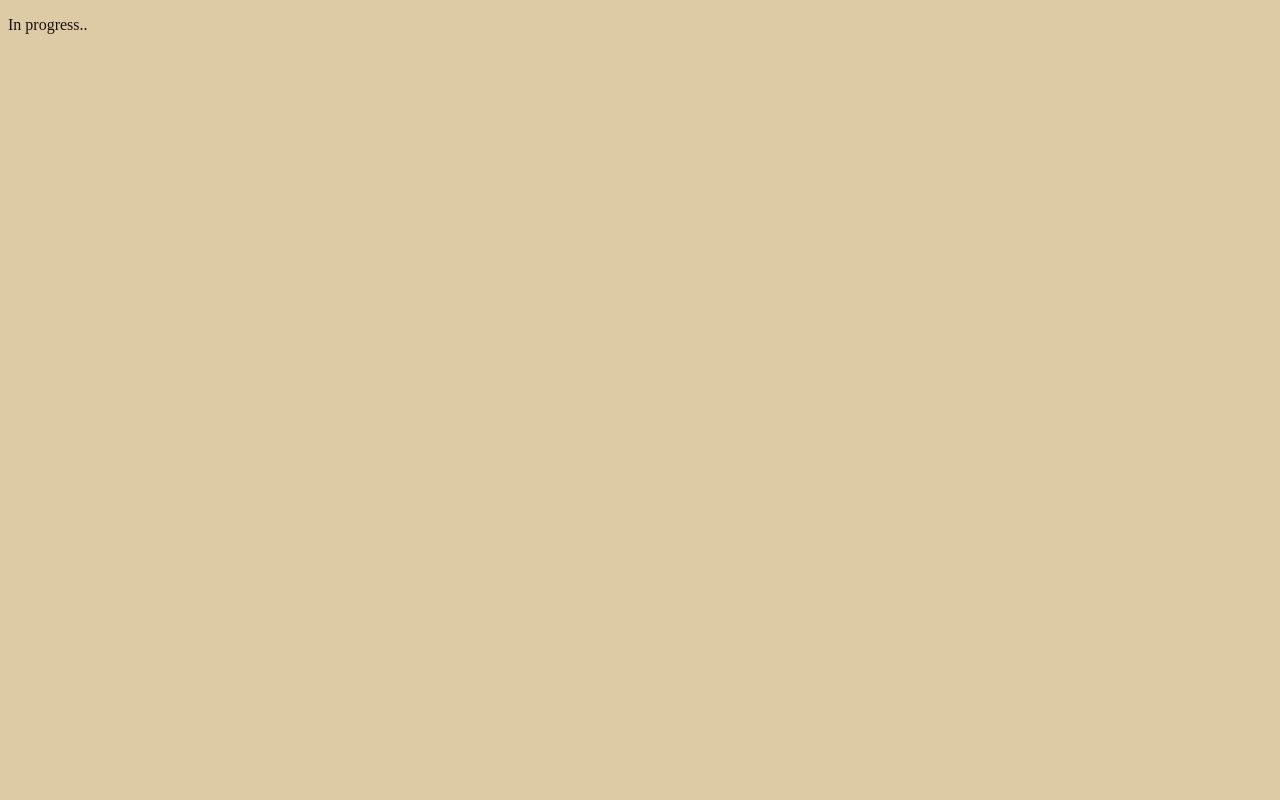
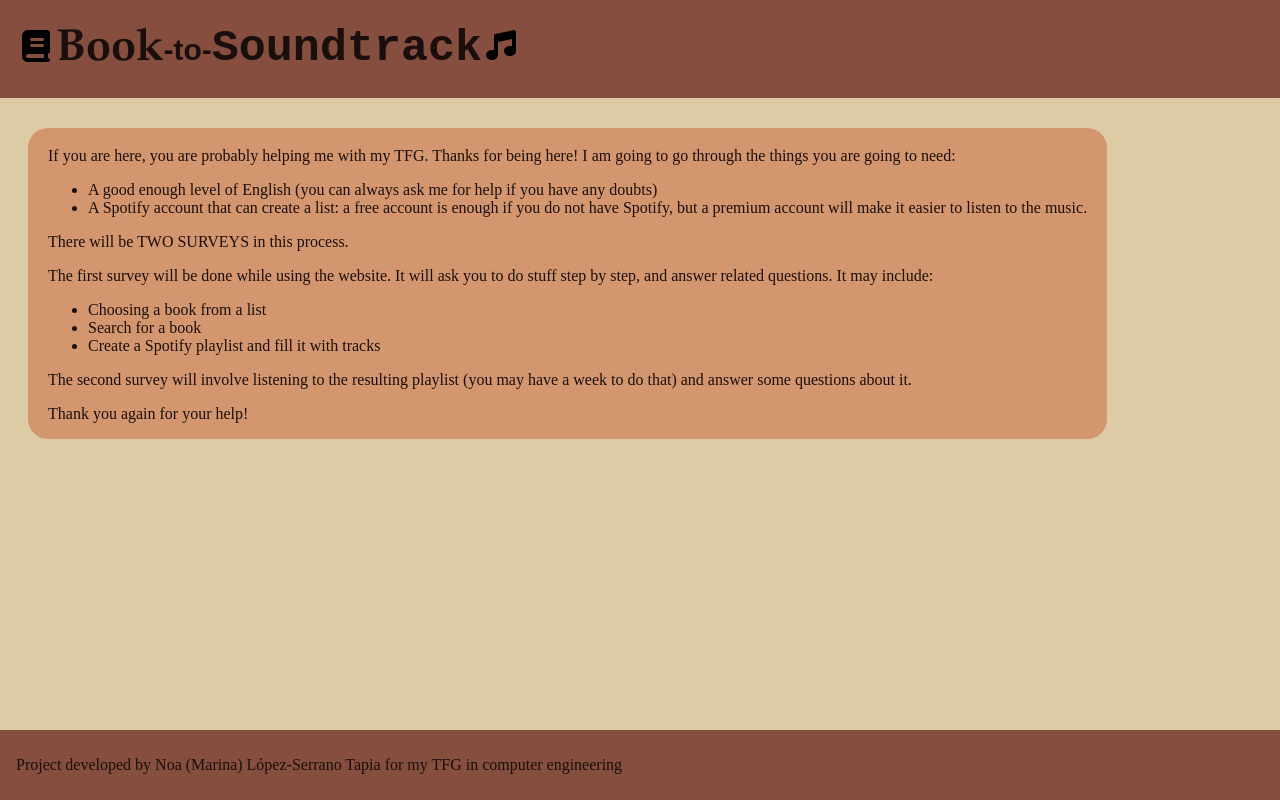
Before and after one commit to anovaseta/TFG-Book-to-Soundtrack, a React (Vite) app in the folder tfg_myproject/tfg_webpage/webapp-frontend-react/: page /instructions in a window 1280 px wide. Built offline with nearby package versions, Linux system fonts and the light colour scheme.

Commit message:
minor changes

```diff
--- a/tfg_myproject/tfg_webpage/webapp-frontend-react/src/views/chooseBook/bookList.jsx
+++ b/tfg_myproject/tfg_webpage/webapp-frontend-react/src/views/chooseBook/bookList.jsx
@@ -117,7 +117,7 @@ function BookList() {
         }
         {dataFraction != null &&
           <div className='choose-book-list-list-books'>
-            <p>Showing books {listIndex*50+1}-{Math.min((listIndex+1)*50, 635)} of {data.length}</p>
+            <p>Showing books {listIndex*50+1}-{Math.min((listIndex+1)*50, 635)} of {data.length}. Books are ordered by author's name.</p>
             {dataFraction && dataFraction.map((d) => (
               <div className={'choose-book-list-list-books-div-' + d[0]}>
                 {d[1].map((book) => (
@@ -129,7 +129,6 @@ function BookList() {
                         <div className={'choose-book-list-list-books-div-' + d[0] + '-' + book.id + '-text'}>
                           <h3>{book.title}</h3>
                           <p>{book.authors && displayArray(book.authors)}</p>
-                          <p>{book.id}</p>
                           <p>{book.pages} pages</p>
                           <p>First published in {book.first_published_year}</p>
                         </div>
--- a/tfg_myproject/tfg_webpage/webapp-frontend-react/src/views/chooseBook/chooseBookView.css
+++ b/tfg_myproject/tfg_webpage/webapp-frontend-react/src/views/chooseBook/chooseBookView.css
@@ -301,7 +301,7 @@ input[type="search"]::-webkit-search-results-decoration {
   font-size: 32px;
   position: relative;
   top: 35px;
-  left: 520px;
+  left: 320px;
   font-family: 'Times New Roman', serif;
 }
 
--- /dev/null
+++ b/tfg_myproject/tfg_webpage/webapp-frontend-react/src/views/instructions/instructionsView.css
@@ -0,0 +1,11 @@
+.instructions-container {
+  background-color: #d4966f;
+  margin-top: 120px;
+  margin-left: 20px;
+  margin-right: 30px;
+  padding-top: 3px;
+  padding-left: 20px;
+  padding-right: 20px;
+  display: inline-block;
+  border-radius: 20px;
+}
--- a/tfg_myproject/tfg_webpage/webapp-frontend-react/src/views/instructions/instructionsView.jsx
+++ b/tfg_myproject/tfg_webpage/webapp-frontend-react/src/views/instructions/instructionsView.jsx
@@ -1,6 +1,39 @@
+import FooterView from "../footerView";
+import HeaderView from "../headerView";
+import './instructionsView.css'
+
 function InstructionsView() {
   return (
-    <p>In progress..</p>
+    <div>
+
+    <HeaderView />
+
+    <div className="instructions-container">
+
+    <p>If you are here, you are probably helping me with my TFG. Thanks for being here! I am going to go through the things you are going to need:</p>
+    <ul>
+      <li>A good enough level of English (you can always ask me for help if you have any doubts)</li>
+      <li>A Spotify account that can create a list: a free account is enough if you do not have Spotify, but a premium account will make it easier to listen to the music.</li>
+    </ul>
+
+    <p>There will be TWO SURVEYS in this process.</p>
+
+    <p>The first survey will be done while using the website. It will ask you to do stuff step by step, and answer related questions. It may include:</p>
+    <ul>
+      <li>Choosing a book from a list</li>
+      <li>Search for a book</li>
+      <li>Create a Spotify playlist and fill it with tracks</li>
+    </ul>
+
+    <p>The second survey will involve listening to the resulting playlist (you may have a week to do that) and answer some questions about it.</p>
+
+    <p>Thank you again for your help!</p>
+
+    </div>
+
+    <FooterView />
+
+    </div>
   )
 }
 
--- a/tfg_myproject/tfg_webpage/webapp-frontend-react/src/views/selectedBook/selectedBookView.css
+++ b/tfg_myproject/tfg_webpage/webapp-frontend-react/src/views/selectedBook/selectedBookView.css
@@ -149,7 +149,7 @@
   /* background-color: aliceblue; */
   /* display: flex; */
   width: 1000px;
-  bottom: 420px;
+  bottom: 320px;
   position: relative;
 }
 
```
Also changed, not shown: 1 other file (tests, documents, lock files or other folders).
